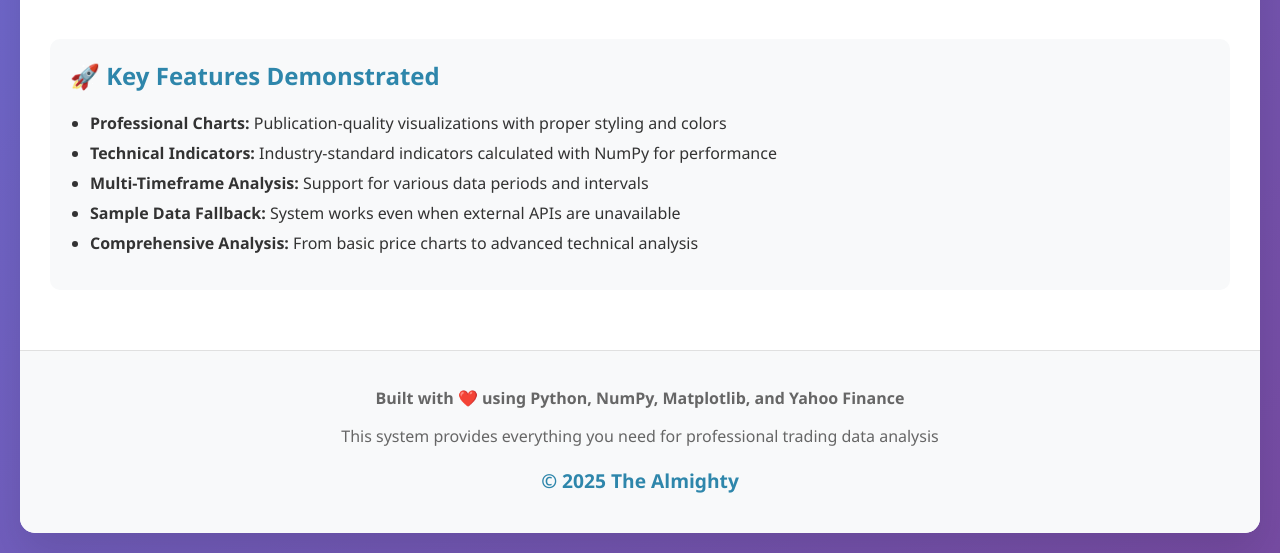
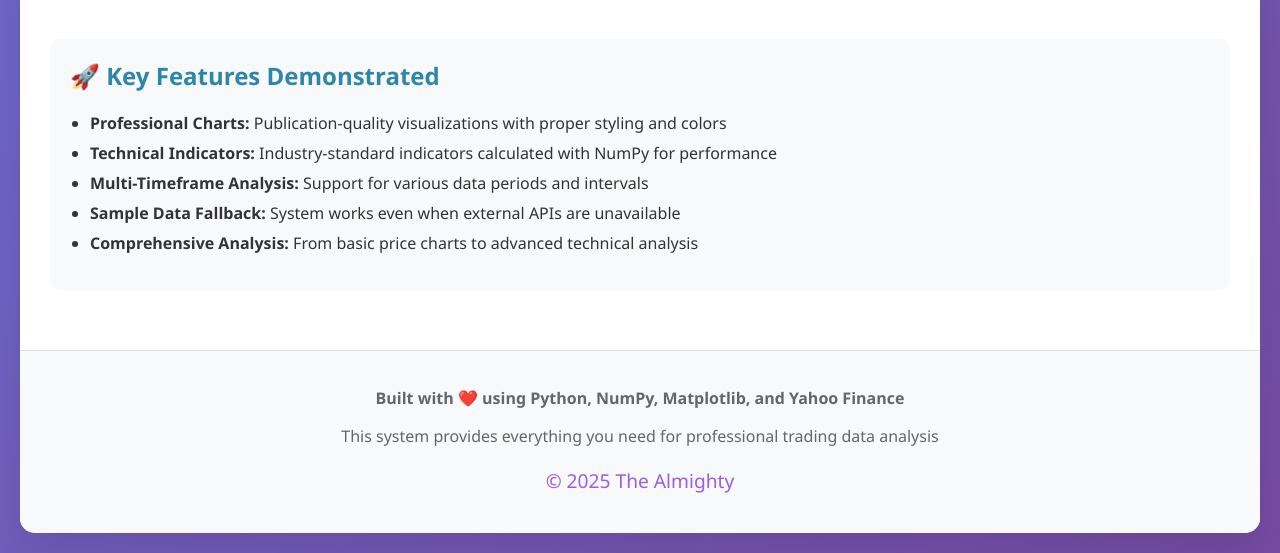
Before and after one commit to Mightyshambel/Trading-data-analysis, a plain HTML site: page charts_report.html in a window 1280 px wide. Shown: the part 1693-2246 px from the top of the page. Drawn offline with Linux system fonts and the light colour scheme.

Commit message:
style: Update copyright footer styling - purple color and reduced boldness
- Change color from blue (#2E86AB) to purple (#9B5DE5)
- Reduce font-weight from bold to 500 for softer appearance
- Apply consistent styling across both 1-year and 5-year reports

```diff
--- a/charts_report.html
+++ b/charts_report.html
@@ -196,7 +196,7 @@
         <div class="footer">
             <p><strong>Built with ❤️ using Python, NumPy, Matplotlib, and Yahoo Finance</strong></p>
             <p>This system provides everything you need for professional trading data analysis</p>
-            <p style="margin-top: 20px; font-size: 1.2em; font-weight: bold; color: #2E86AB;">© 2025 The Almighty</p>
+            <p style="margin-top: 20px; font-size: 1.2em; font-weight: 500; color: #9B5DE5;">© 2025 The Almighty</p>
         </div>
     </div>
 </body>
```
Also changed, not shown: charts_report_5year.html (+1 -1 lines).
